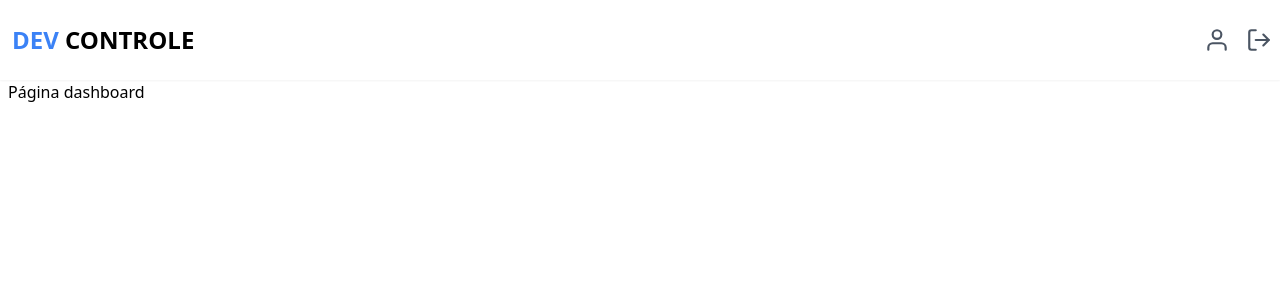
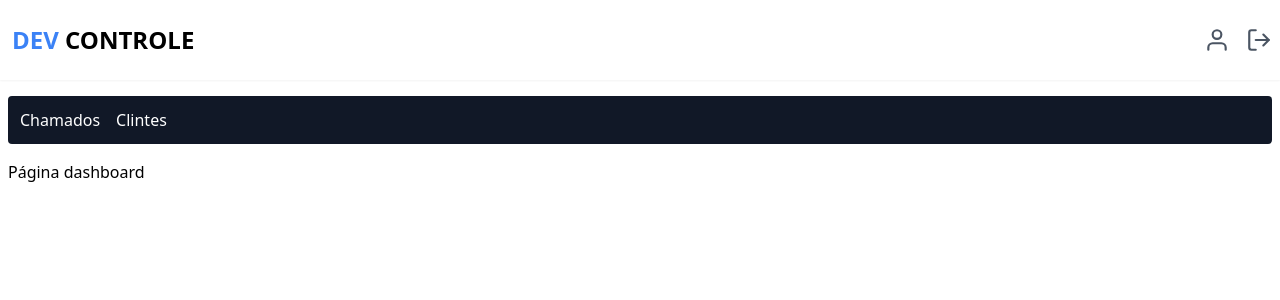
Before and after one commit to brendo-gomes-santana/dev_controle, a Next.js app: page /dashboard in a window 1280 px wide. Shown: the top 300 px of the page. Built offline with nearby package versions, Linux system fonts and the light colour scheme; no server answers; sample sign-in values are in the browser's storage.

Commit message:
116 - criando dashboard

```diff
--- /dev/null
+++ b/src/app/dashboard/components/header/index.tsx
@@ -0,0 +1,13 @@
+import Container from "@/components/container";
+import Link from "next/link";
+
+export default function Header(){
+    return(
+        <Container>
+            <header className="w-full bg-gray-900 my-4 p-3 rounded flex gap-4 items-center">
+                <Link className="text-white hover:font-bold duration-300" href="/dashboard">Chamados</Link>
+                <Link className="text-white hover:font-bold duration-300" href="/dashboard/customer">Clintes</Link>
+            </header>
+        </Container>
+    )
+}
--- /dev/null
+++ b/src/app/dashboard/customer/page.tsx
@@ -0,0 +1,23 @@
+import Container from "@/components/container";
+import { getServerSession } from "next-auth";
+import { AuthOprions } from "@/lib/auth";
+import { redirect } from "next/navigation";
+
+export default async function Costumer(){
+
+    const session = await getServerSession(AuthOprions);
+
+    if(!session || !session.user){
+      redirect('/')
+    }
+
+    return(
+        <Container>
+            <main>
+                <div>
+                    <h1>Meu clientes</h1>
+                </div>
+            </main>
+        </Container>
+    )
+}
--- /dev/null
+++ b/src/app/dashboard/layout.tsx
@@ -0,0 +1,10 @@
+import React from "react";
+import Header from "./components/header";
+export default function DashboardLayout({ children }: { children: React.ReactNode }){
+    return(
+        <>
+        <Header/>
+        { children }
+        </>
+    )
+}
--- a/src/app/dashboard/page.tsx
+++ b/src/app/dashboard/page.tsx
@@ -1,6 +1,16 @@
-import Container from "@/components/container"
+import Container from "@/components/container";
+import { getServerSession } from "next-auth";
+import { redirect } from "next/navigation";
+import { AuthOprions } from "@/lib/auth";
 
-export default function Dashboard(){
+export default async function Dashboard(){
+
+  const session = await getServerSession(AuthOprions);
+
+  if(!session || !session.user){
+    redirect('/')
+  }
+
   return(
     <Container>
       <h1>Página dashboard</h1>
```
